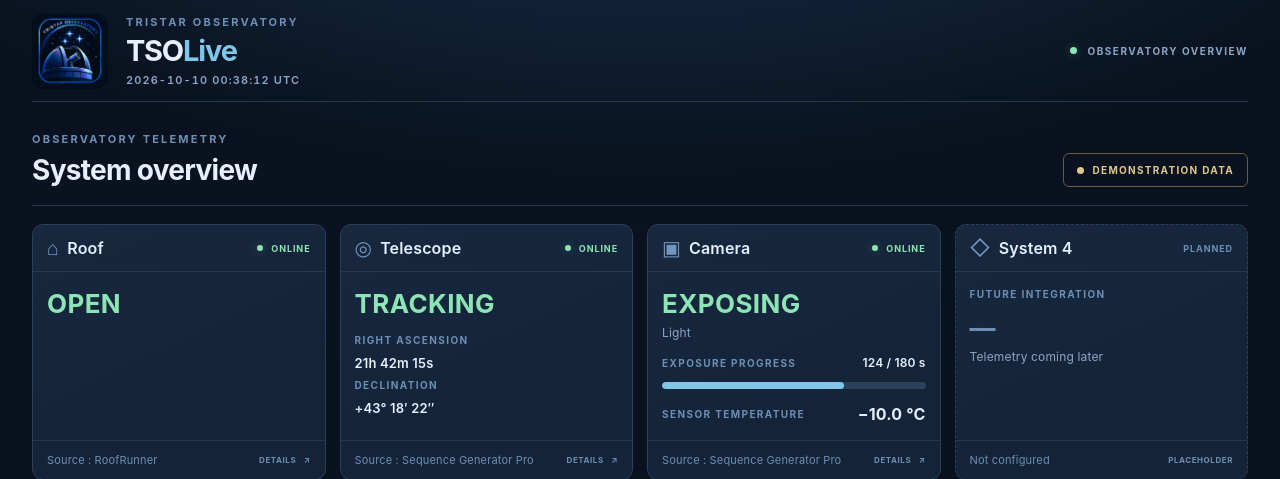
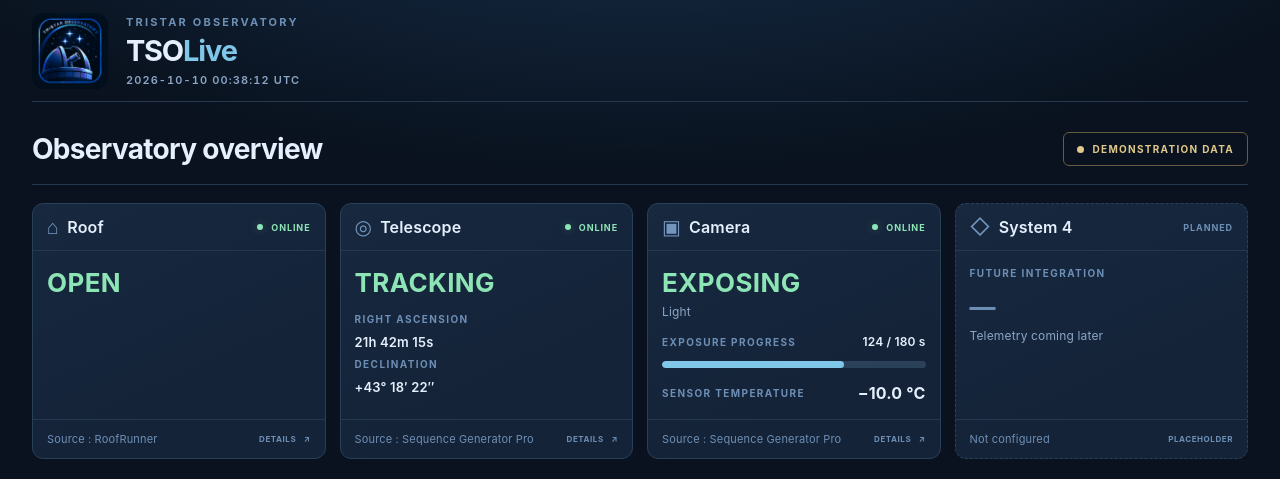
Before and after one commit to EorEquis/TSOLive, a FastAPI app: page / in a window 1280 px wide. Shown: the top 479 px of the page. Run offline with FastAPI, Linux system fonts and the light colour scheme.

Commit message:
Move observatory overview heading into section header

```diff
--- a/templates/index.html
+++ b/templates/index.html
@@ -15,12 +15,12 @@
         <img class="brand-logo" src="/static/tso-logo.png" alt="TriStar Observatory logo" width="76" height="76">
         <div><p class="eyebrow">TRISTAR OBSERVATORY</p><h1>TSO<span>Live</span></h1><div id="clock" class="header-clock" aria-label="Current UTC time"></div></div>
       </div>
-      <div class="header-right"><span class="live-dot" aria-hidden="true"></span><span>OBSERVATORY OVERVIEW</span></div>
+
     </header>
 
     <main>
       <div class="section-heading">
-        <div><p class="eyebrow">OBSERVATORY TELEMETRY</p><h2>System overview</h2></div>
+        <div><h2>Observatory overview</h2></div>
         <div class="demo-pill"><span class="demo-dot"></span> DEMONSTRATION DATA</div>
       </div>
 <section class="tile-grid" aria-label="Observatory systems">
```
